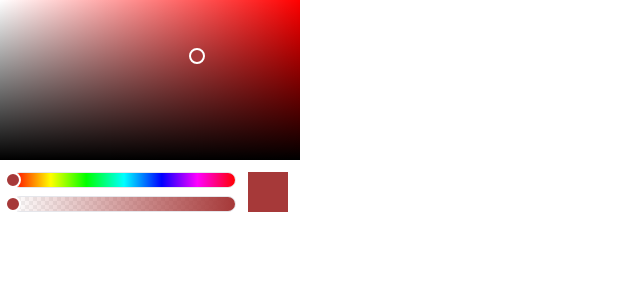
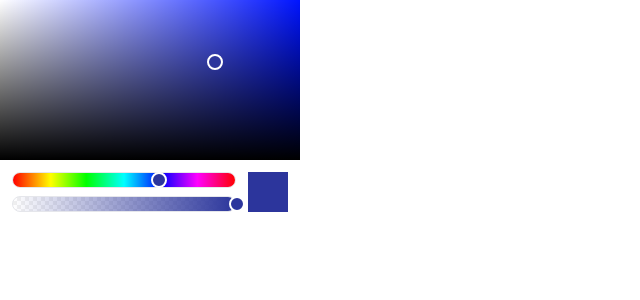
Before and after one commit to XieZongChen/practice-react, a React (Vite) app: page / in a window 1280 px wide. Shown: the top 300 px of the page, without its empty margins (0-640 px from the left). Built offline with nearby package versions, Linux system fonts and the light colour scheme.

Commit message:
feat(ColorPickerPanel): 明度逻辑开发

```diff
--- a/src/App.tsx
+++ b/src/App.tsx
@@ -2,7 +2,7 @@ import React, { useRef } from 'react';
 import ColorPickerPanel from './components/ColorPickerPanel';
 
 function App() {
-  return <ColorPickerPanel defaultValue="rgb(166 57 57)"></ColorPickerPanel>;
+  return <ColorPickerPanel defaultValue="rgb(44 53 156)"></ColorPickerPanel>;
 }
 
 export default App;
--- a/src/components/ColorPickerPanel/Ribbon.tsx
+++ b/src/components/ColorPickerPanel/Ribbon.tsx
@@ -4,7 +4,12 @@ import { Color } from './color';
 import Handler from './Handler';
 import Transform from './Transform';
 import useColorDrag from './useColorDrag';
-import { calcHueColor, calcHueOffset } from './utils';
+import {
+  calcHueColor,
+  calcHueOffset,
+  calcLightColor,
+  calcLightOffset,
+} from './utils';
 
 const Ribbon: FC<{
   color: Color;
@@ -20,6 +25,19 @@ const Ribbon: FC<{
     color,
     direction: 'x',
     onDragChange: (offsetValue) => {
+      if (type === 'light') {
+        const newColor = calcLightColor({
+          offset: offsetValue,
+          containerRef,
+          targetRef: transformRef,
+          color,
+        });
+        console.log('newColor', newColor);
+
+        onChange?.(newColor);
+        return;
+      }
+
       const newColor = calcHueColor({
         offset: offsetValue,
         containerRef,
@@ -29,6 +47,10 @@ const Ribbon: FC<{
       onChange?.(newColor);
     },
     calculate: () => {
+      if (type === 'light') {
+        const _offset = calcLightOffset(containerRef, transformRef, color);
+        return { ..._offset, y: -1 };
+      }
       const _offset = calcHueOffset(containerRef, transformRef, color);
       return { ..._offset, y: -1 };
     },
--- a/src/components/ColorPickerPanel/index.tsx
+++ b/src/components/ColorPickerPanel/index.tsx
@@ -29,12 +29,17 @@ function ColorPickerPanel(props: ColorPickerProps) {
     return new Color(colorValue);
   }, [colorValue]);
 
-  function onPaletteColorChange(color: Color) {
+  function handlePaletteColorChange(color: Color) {
     setColorValue(color);
     onChange?.(color);
   }
 
   function handleHueChange(color: Color) {
+    setColorValue(color);
+    onChange?.(color);
+  }
+
+  function handleLightChange(color: Color) {
     setColorValue(color);
     onChange?.(color);
   }
@@ -45,7 +50,7 @@ function ColorPickerPanel(props: ColorPickerProps) {
     <div className={classNames} style={style}>
       <Palette
         color={colorTypeMerged}
-        onChange={onPaletteColorChange}
+        onChange={handlePaletteColorChange}
       ></Palette>
       <div className='color-picker-panel-control'>
         <div className='color-picker-panel-control-wrapper'>
@@ -54,7 +59,11 @@ function ColorPickerPanel(props: ColorPickerProps) {
             type='hue'
             onChange={handleHueChange}
           />
-          <Ribbon color={colorTypeMerged} type='light' />
+          <Ribbon
+            color={colorTypeMerged}
+            type='light'
+            onChange={handleLightChange}
+          />
         </div>
         <div
           className='color-picker-panel-preview'
--- a/src/components/ColorPickerPanel/utils.ts
+++ b/src/components/ColorPickerPanel/utils.ts
@@ -118,3 +118,53 @@ export const calcHueOffset = (containerRef: React.RefObject<HTMLDivElement>,
         y: 0,
     };
 }
+
+/**
+ * 计算 Light Color 值
+ */
+export const calcLightColor = (props: {
+    offset: TransformOffset;
+    containerRef: React.RefObject<HTMLDivElement>;
+    targetRef: React.RefObject<HTMLDivElement>;
+    color: Color;
+}): Color => {
+    const { offset, targetRef, containerRef, color } = props;
+
+    const { width } = containerRef.current!.getBoundingClientRect();
+    const {
+        width: targetWidth,
+    } = targetRef.current!.getBoundingClientRect();
+
+    const centerOffsetX = targetWidth / 2;
+
+    // x/width 用 y/height 求出一个比例，根据比例设置 hsv 的值
+    const light = (offset.x + centerOffsetX) / width;
+    const hsv = color.toHsv();
+
+    return new Color({
+        h: hsv.h,
+        s: hsv.s,
+        v: hsv.v,
+        a: light,
+    });
+}
+
+/**
+ * 使用颜色计算出当前颜色 Handler 在 Light 上的位置
+ */
+export const calcLightOffset = (containerRef: React.RefObject<HTMLDivElement>,
+    targetRef: React.RefObject<HTMLDivElement>,
+    color: Color): TransformOffset => {
+    const { width } = containerRef.current!.getBoundingClientRect();
+    const {
+        width: targetWidth,
+    } = targetRef.current!.getBoundingClientRect();
+
+    const centerOffsetX = targetWidth / 2;
+    const light = color.toHsv().a;
+
+    return {
+        x: light * width - centerOffsetX,
+        y: 0,
+    };
+}
```
